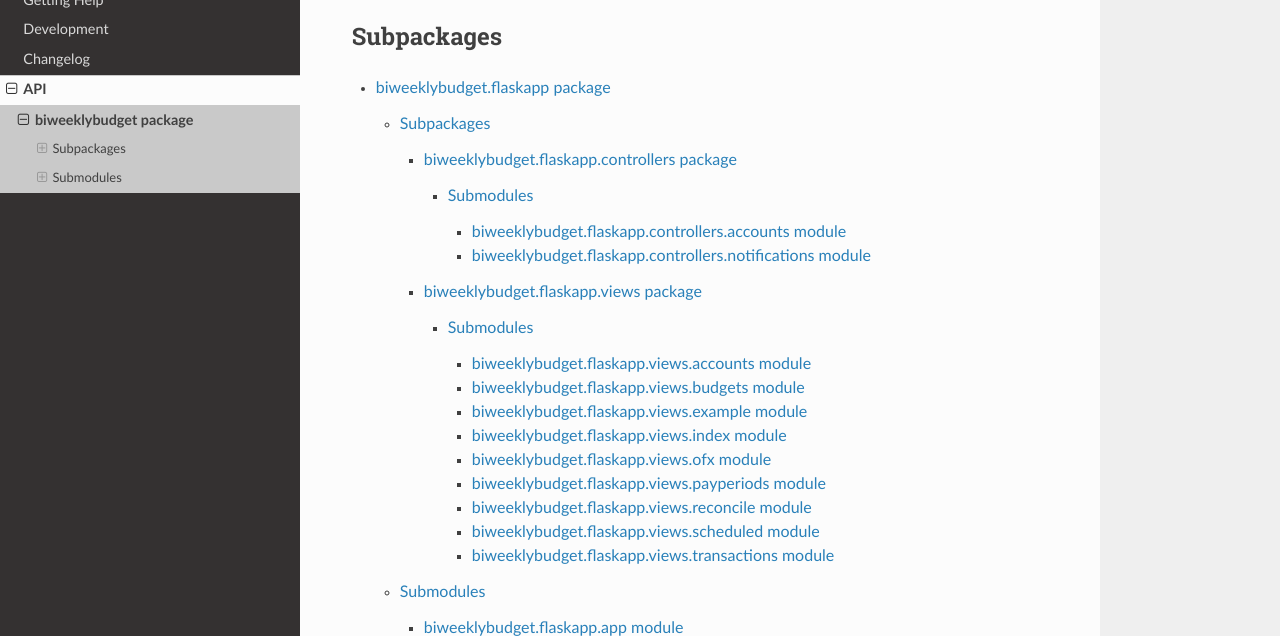
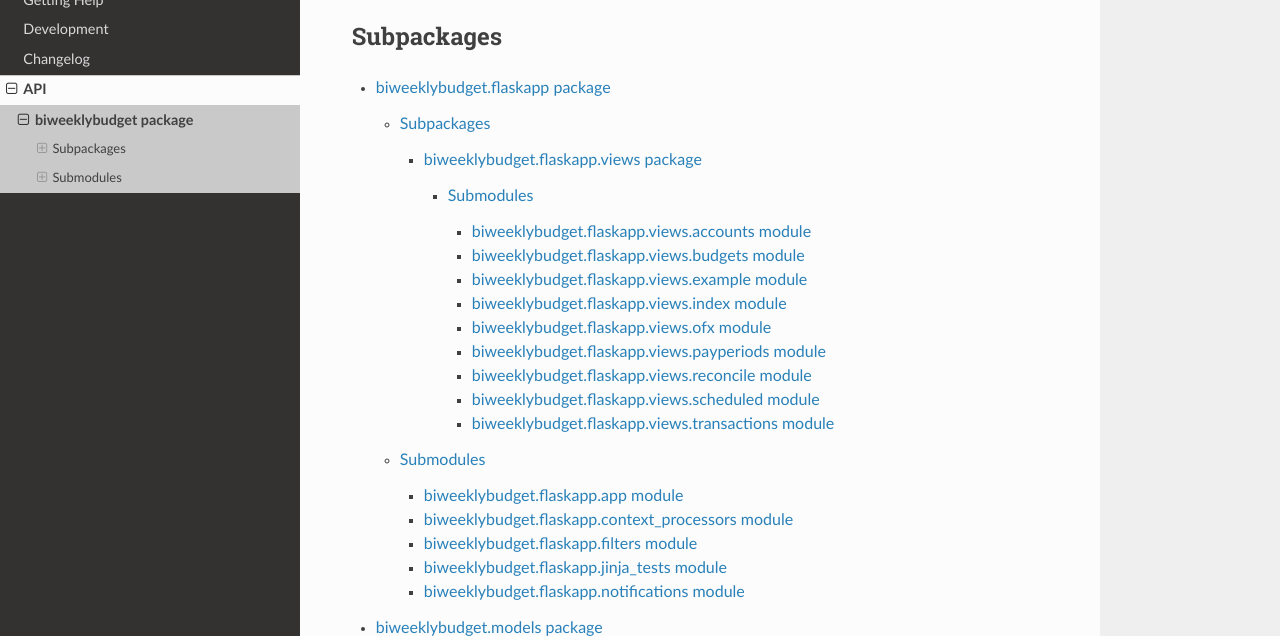
Before and after one commit to jantman/biweeklybudget, a Sphinx documentation site: the page built from docs/source/biweeklybudget.rst, in a window 1280 px wide and 900 px high, cut to the strip 264-900 px from the top of the window. Built offline with Sphinx 7.4.7 and the Read the Docs theme 2.0.0, drawn with Linux system fonts in a browser that asks for light colours.

```diff
--- /dev/null
+++ b/docs/source/biweeklybudget.flaskapp.context_processors.rst
@@ -0,0 +1,7 @@
+biweeklybudget.flaskapp.context_processors module
+=================================================
+
+.. automodule:: biweeklybudget.flaskapp.context_processors
+    :members:
+    :undoc-members:
+    :show-inheritance:
--- a/docs/source/biweeklybudget.flaskapp.controllers.accounts.rst
+++ /dev/null
@@ -1,7 +0,0 @@
-biweeklybudget.flaskapp.controllers.accounts module
-===================================================
-
-.. automodule:: biweeklybudget.flaskapp.controllers.accounts
-    :members:
-    :undoc-members:
-    :show-inheritance:
--- a/docs/source/biweeklybudget.flaskapp.controllers.notifications.rst
+++ /dev/null
@@ -1,7 +0,0 @@
-biweeklybudget.flaskapp.controllers.notifications module
-========================================================
-
-.. automodule:: biweeklybudget.flaskapp.controllers.notifications
-    :members:
-    :undoc-members:
-    :show-inheritance:
--- a/docs/source/biweeklybudget.flaskapp.controllers.rst
+++ /dev/null
@@ -1,15 +0,0 @@
-biweeklybudget.flaskapp.controllers package
-===========================================
-
-.. automodule:: biweeklybudget.flaskapp.controllers
-    :members:
-    :undoc-members:
-    :show-inheritance:
-
-Submodules
-----------
-
-.. toctree::
-
-   biweeklybudget.flaskapp.controllers.accounts
-   biweeklybudget.flaskapp.controllers.notifications
--- a/docs/source/biweeklybudget.flaskapp.rst
+++ b/docs/source/biweeklybudget.flaskapp.rst
@@ -11,7 +11,6 @@ Subpackages
 
 .. toctree::
 
-    biweeklybudget.flaskapp.controllers
     biweeklybudget.flaskapp.views
 
 Submodules
@@ -20,5 +19,7 @@ Submodules
 .. toctree::
 
    biweeklybudget.flaskapp.app
+   biweeklybudget.flaskapp.context_processors
    biweeklybudget.flaskapp.filters
    biweeklybudget.flaskapp.jinja_tests
+   biweeklybudget.flaskapp.notifications
```
Also changed, not shown: docs/source/biweeklybudget.flaskapp.notifications.rst (added, +7 -0 lines), 1 other file.
